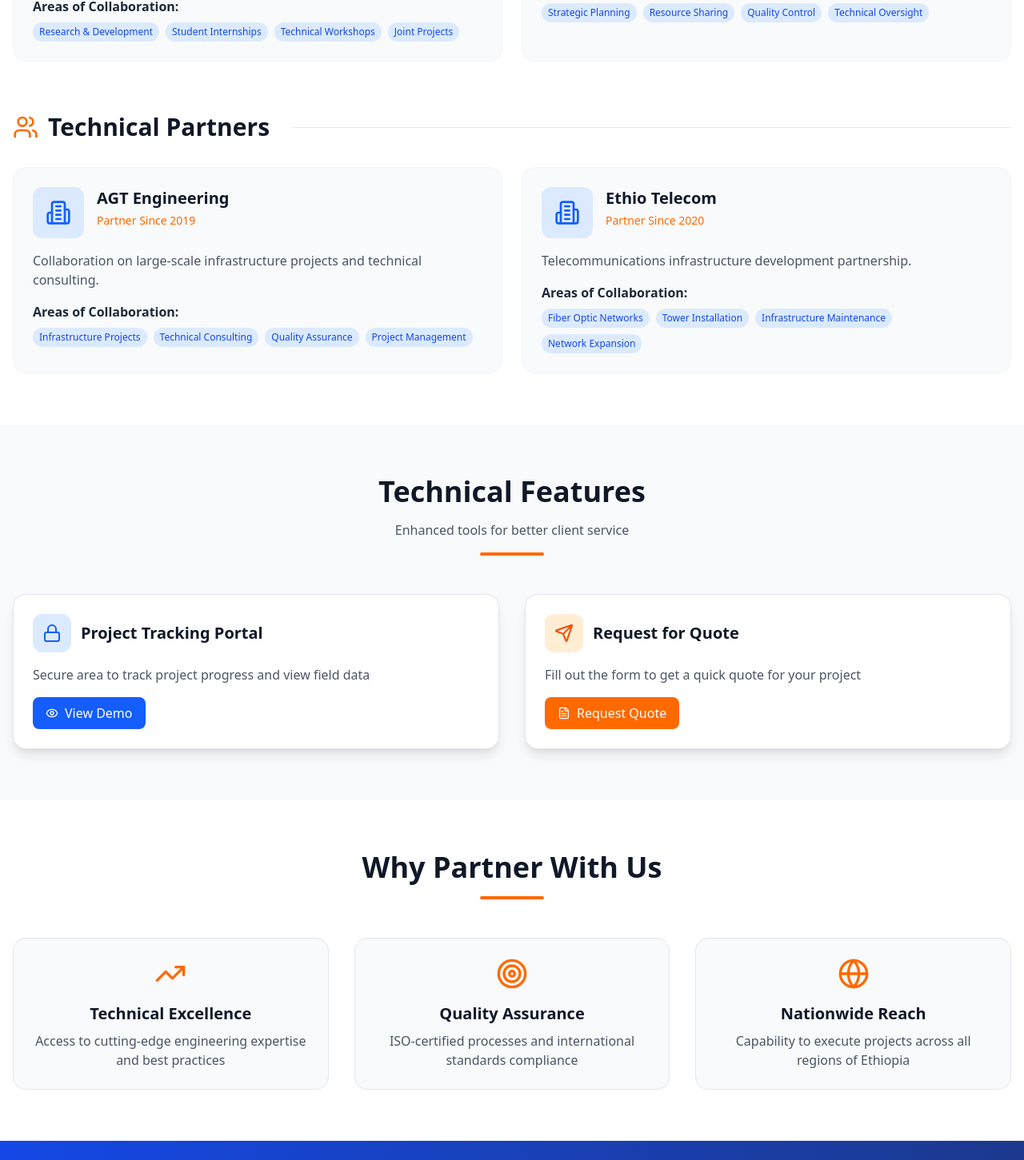
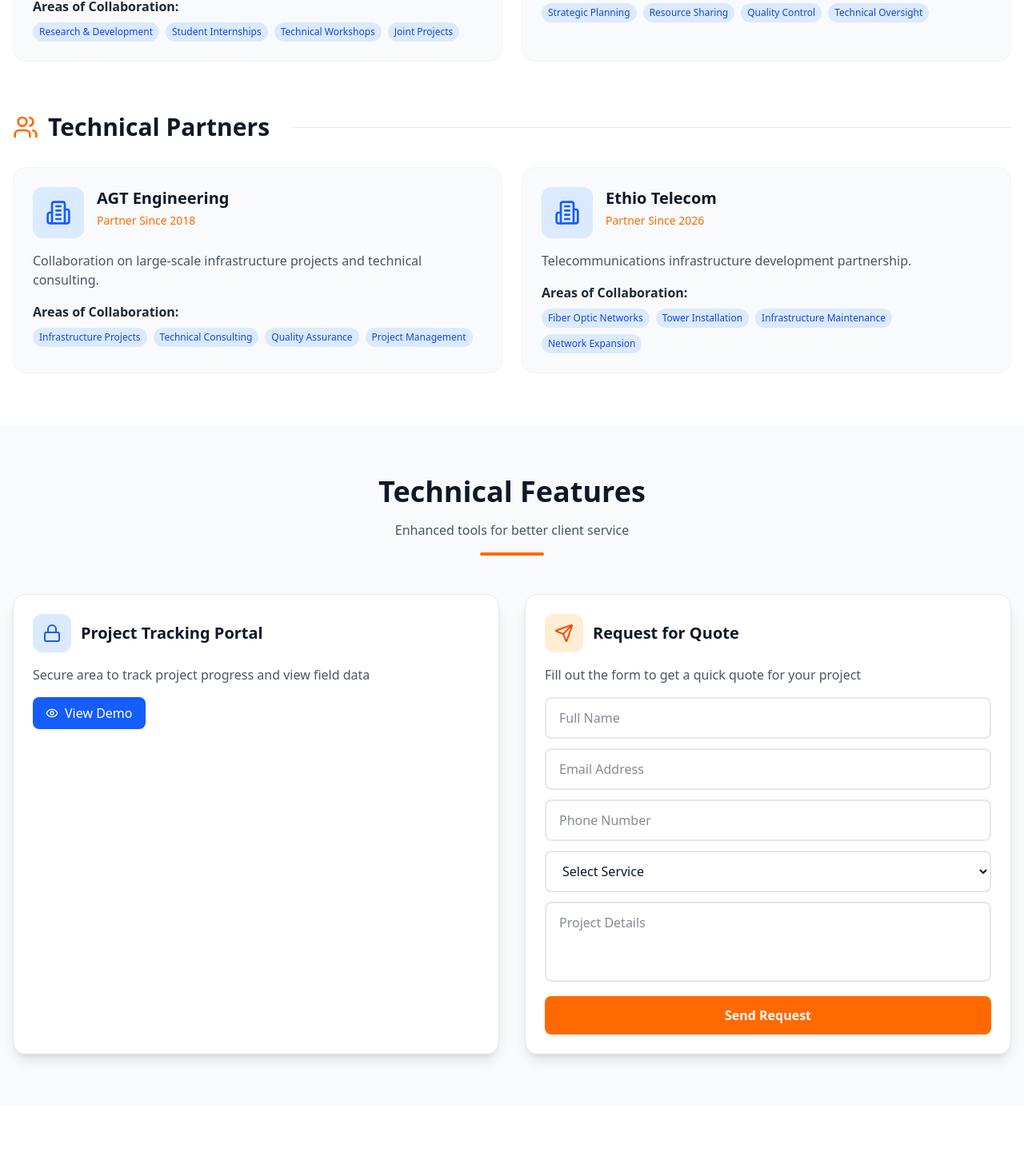
Before and after one commit to 19mekdes/Alpha-Line-PLC, a React (Vite) app: page /partners in a window 1280 px wide. Shown: the part 661-2112 px from the top of the page at 80% size. Built offline with nearby package versions, Linux system fonts and the light colour scheme.

Commit message:
modified

```diff
--- a/src/Pages/Partners.jsx
+++ b/src/Pages/Partners.jsx
@@ -1,27 +1,45 @@
-import React, { useState } from 'react';
-import { Link } from 'react-router-dom';
-import { motion } from 'framer-motion';
-import { useTranslation } from 'react-i18next';
+import React, { useState } from "react";
+import { Link } from "react-router-dom";
+import { motion } from "framer-motion";
+import { useTranslation } from "react-i18next";
 import {
-  Building2, Handshake, Award, Users, Star,
-  ArrowRight, CheckCircle, Globe, Briefcase,
-  Heart, Target, TrendingUp, MapPin, Calendar,
-  Phone, Mail, Send, Lock, FileText, Map,
-  Download, Eye, ExternalLink
-} from 'lucide-react';
+  Building2,
+  Handshake,
+  Award,
+  Users,
+  Star,
+  ArrowRight,
+  CheckCircle,
+  Globe,
+  Briefcase,
+  Heart,
+  Target,
+  TrendingUp,
+  MapPin,
+  Calendar,
+  Phone,
+  Mail,
+  Send,
+  Lock,
+  FileText,
+  Map,
+  Download,
+  Eye,
+  ExternalLink,
+} from "lucide-react";
 
 const PartnersPage = () => {
   const { t, i18n } = useTranslation();
-  const isAmharic = i18n.language === 'am';
+  const isAmharic = i18n.language === "am";
   const [showPortal, setShowPortal] = useState(false);
   const [showQuoteForm, setShowQuoteForm] = useState(false);
   const [formData, setFormData] = useState({
-    name: '',
-    email: '',
-    phone: '',
-    company: '',
-    service: '',
-    message: ''
+    name: "",
+    email: "",
+    phone: "",
+    company: "",
+    service: "",
+    message: "",
   });
   const [formSubmitted, setFormSubmitted] = useState(false);
 
@@ -35,20 +53,32 @@ const PartnersPage = () => {
         {
           name: "Bahir Dar Institute of Technology",
           nameAm: "ባህር ዳር የቴክኖሎጂ ተቋም",
-          description: "Academic partnership for research, innovation, and technical training programs.",
+          description:
+            "Academic partnership for research, innovation, and technical training programs.",
           descriptionAm: "ለምርምር፣ ለፈጠራ እና ለቴክኒክ ስልጠና ፕሮግራሞች የአካዳሚክ ትብብር።",
           year: "2018",
-          collaboration: ["Research & Development", "Student Internships", "Technical Workshops", "Joint Projects"]
+          collaboration: [
+            "Research & Development",
+            "Student Internships",
+            "Technical Workshops",
+            "Joint Projects",
+          ],
         },
         {
           name: "Alpha Line Engineering PLC",
-          nameAm: "አልፋ መስመር ኢንጂነሪንግ ኃላፊነቱ የተወሰነ የግል ማህበር",
-          description: "Parent company providing strategic guidance and resource support.",
+          nameAm: "አልፋላይን ኢንጂነሪንግ ኃላ/የተ/የግ/ማህበር",
+          description:
+            "Parent company providing strategic guidance and resource support.",
           descriptionAm: "ስልታዊ መመሪያ እና የሃብት ድጋፍ የሚሰጥ የወላጅ ኩባንያ።",
-          year: "2015",
-          collaboration: ["Strategic Planning", "Resource Sharing", "Quality Control", "Technical Oversight"]
-        }
-      ]
+          year: "2018",
+          collaboration: [
+            "Strategic Planning",
+            "Resource Sharing",
+            "Quality Control",
+            "Technical Oversight",
+          ],
+        },
+      ],
     },
     {
       title: "Technical Partners",
@@ -58,28 +88,40 @@ const PartnersPage = () => {
         {
           name: "AGT Engineering",
           nameAm: "ኤጂቲ ኢንጂነሪንግ",
-          description: "Collaboration on large-scale infrastructure projects and technical consulting.",
+          description:
+            "Collaboration on large-scale infrastructure projects and technical consulting.",
           descriptionAm: "በትላልቅ የመሠረተ ልማት ፕሮጀክቶች እና የቴክኒክ ማማከር ላይ ትብብር።",
-          year: "2019",
-          collaboration: ["Infrastructure Projects", "Technical Consulting", "Quality Assurance", "Project Management"]
+          year: "2018",
+          collaboration: [
+            "Infrastructure Projects",
+            "Technical Consulting",
+            "Quality Assurance",
+            "Project Management",
+          ],
         },
         {
           name: "Ethio Telecom",
           nameAm: "ኢትዮ ቴሌኮም",
-          description: "Telecommunications infrastructure development partnership.",
+          description:
+            "Telecommunications infrastructure development partnership.",
           descriptionAm: "የቴሌኮሙኒኬሽን መሠረተ ልማት ልማት ትብብር።",
-          year: "2020",
-          collaboration: ["Fiber Optic Networks", "Tower Installation", "Infrastructure Maintenance", "Network Expansion"]
-        }
-      ]
-    }
+          year: "2026",
+          collaboration: [
+            "Fiber Optic Networks",
+            "Tower Installation",
+            "Infrastructure Maintenance",
+            "Network Expansion",
+          ],
+        },
+      ],
+    },
   ];
 
   // Handle form input change
   const handleInputChange = (e) => {
     setFormData({
       ...formData,
-      [e.target.name]: e.target.value
+      [e.target.name]: e.target.value,
     });
   };
 
@@ -87,18 +129,18 @@ const PartnersPage = () => {
   const handleSubmit = (e) => {
     e.preventDefault();
     // Here you would send the data to your backend
-    console.log('Quote Request:', formData);
+    console.log("Quote Request:", formData);
     setFormSubmitted(true);
     setTimeout(() => {
       setFormSubmitted(false);
       setShowQuoteForm(false);
       setFormData({
-        name: '',
-        email: '',
-        phone: '',
-        company: '',
-        service: '',
-        message: ''
+        name: "",
+        email: "",
+        phone: "",
+        company: "",
+        service: "",
+        message: "",
       });
     }, 3000);
   };
@@ -108,16 +150,15 @@ const PartnersPage = () => {
     projectName: "Afdera Utility Infrastructure Project",
     status: "Completed",
     progress: 100,
-    startDate: "March 2023",
-    endDate: "March 2024",
+    startDate: "March 2017",
+    endDate: "March 2018",
     location: "Afar-Afdera Region",
     fiberDeployed: "50+ KM",
-    utilityPoles: "200+"
+    utilityPoles: "200+",
   };
 
   return (
     <div className="min-h-screen bg-white">
-
       {/* Hero Section - White Background */}
       <section className="relative py-20 bg-white">
         <div className="container mx-auto px-4 text-center">
@@ -150,11 +191,11 @@ const PartnersPage = () => {
                 transition={{ duration: 0.5 }}
                 className="flex items-center gap-3 mb-8"
               >
-                <div className="text-orange-500">
-                  {category.icon}
-                </div>
+                <div className="text-orange-500">{category.icon}</div>
                 <h2 className="text-2xl md:text-3xl font-bold text-gray-900">
-                  {isAmharic && category.titleAm ? category.titleAm : category.title}
+                  {isAmharic && category.titleAm
+                    ? category.titleAm
+                    : category.title}
                 </h2>
                 <div className="flex-1 h-px bg-gray-200 ml-4" />
               </motion.div>
@@ -169,28 +210,39 @@ const PartnersPage = () => {
                     className="bg-gray-50 rounded-2xl p-6 hover:shadow-lg transition-all duration-300 border border-gray-100"
                   >
                     <div className="flex items-start gap-4 mb-4">
-                      <div className="w-16 h-16 bg-blue-100 rounded-xl flex items-center justify-center flex-shrink-0">
+                      <div className="w-16 h-16 bg-blue-100 rounded-xl flex items-center justify-center shrink-0">
                         <Building2 className="w-8 h-8 text-blue-600" />
                       </div>
                       <div>
                         <h3 className="text-xl font-bold text-gray-900">
-                          {isAmharic && partner.nameAm ? partner.nameAm : partner.name}
+                          {isAmharic && partner.nameAm
+                            ? partner.nameAm
+                            : partner.name}
                         </h3>
                         <div className="flex items-center gap-2 mt-1">
-                          <span className="text-sm text-orange-500">Partner Since {partner.year}</span>
+                          <span className="text-sm text-orange-500">
+                            Partner Since {partner.year}
+                          </span>
                         </div>
                       </div>
                     </div>
 
                     <p className="text-gray-600 mb-4">
-                      {isAmharic && partner.descriptionAm ? partner.descriptionAm : partner.description}
+                      {isAmharic && partner.descriptionAm
+                        ? partner.descriptionAm
+                        : partner.description}
                     </p>
 
                     <div className="space-y-2">
-                      <h4 className="font-semibold text-gray-800 mb-2">Areas of Collaboration:</h4>
+                      <h4 className="font-semibold text-gray-800 mb-2">
+                        Areas of Collaboration:
+                      </h4>
                       <div className="flex flex-wrap gap-2">
                         {partner.collaboration.map((item, i) => (
-                          <span key={i} className="text-xs bg-blue-100 text-blue-700 px-2 py-1 rounded-full">
+                          <span
+                            key={i}
+                            className="text-xs bg-blue-100 text-blue-700 px-2 py-1 rounded-full"
+                          >
                             {item}
                           </span>
                         ))}
@@ -220,7 +272,6 @@ const PartnersPage = () => {
           </div>
 
           <div className="grid md:grid-cols-2 gap-8">
-
             {/* Project Tracking Portal Card */}
             <motion.div
               initial={{ opacity: 0, y: 30 }}
@@ -255,16 +306,23 @@ const PartnersPage = () => {
                   animate={{ opacity: 1, height: "auto" }}
                   className="mt-4 p-4 bg-gray-100 rounded-lg"
                 >
-                  <h4 className="font-semibold mb-3">Project: {projectData.projectName}</h4>
+                  <h4 className="font-semibold mb-3">
+                    Project: {projectData.projectName}
+                  </h4>
                   <div className="space-y-2 text-sm">
                     <div className="flex justify-between">
                       <span className="text-gray-600">Status:</span>
-                      <span className="text-green-600 font-semibold">{projectData.status}</span>
+                      <span className="text-green-600 font-semibold">
+                        {projectData.status}
+                      </span>
                     </div>
                     <div className="flex justify-between">
                       <span className="text-gray-600">Progress:</span>
                       <div className="w-32 bg-gray-300 rounded-full h-2">
-                        <div className="bg-green-500 h-2 rounded-full" style={{ width: `${projectData.progress}%` }} />
+                        <div
+                          className="bg-green-500 h-2 rounded-full"
+                          style={{ width: `${projectData.progress}%` }}
+                        />
                       </div>
                     </div>
                     <div className="flex justify-between">
@@ -284,6 +342,7 @@ const PartnersPage = () => {
             </motion.div>
 
             {/* Request for Quote Form Card */}
+            {/* Request for Quote Form Card - Always Visible */}
             <motion.div
               initial={{ opacity: 0, y: 30 }}
               whileInView={{ opacity: 1, y: 0 }}
@@ -303,35 +362,25 @@ const PartnersPage = () => {
                   ? "ለፕሮጀክትዎ ፈጣን ዋጋ ለማግኘት ቅጹን ይሙሉ"
                   : "Fill out the form to get a quick quote for your project"}
               </p>
-              <button
-                onClick={() => setShowQuoteForm(!showQuoteForm)}
-                className="inline-flex items-center px-4 py-2 bg-orange-500 hover:bg-orange-600 text-white rounded-lg transition-all"
-              >
-                <FileText className="w-4 h-4 mr-2" />
-                {showQuoteForm ? "Close Form" : "Request Quote"}
-              </button>
 
-              {showQuoteForm && (
-                <motion.form
-                  initial={{ opacity: 0, height: 0 }}
-                  animate={{ opacity: 1, height: "auto" }}
-                  onSubmit={handleSubmit}
-                  className="mt-4 space-y-3"
-                >
+              {/* FORM ALWAYS VISIBLE - NO COLLAPSE */}
+              <form onSubmit={handleSubmit} className="mt-4 space-y-3">
                 {formSubmitted ? (
                   <div className="p-4 bg-green-100 text-green-700 rounded-lg text-center">
                     <CheckCircle className="w-6 h-6 mx-auto mb-2" />
-                      {isAmharic ? "ጥያቄዎ ተልኳል! በቅርቡ እንመልሳለን።" : "Request sent! We'll get back to you soon."}
+                    {isAmharic
+                      ? "ጥያቄዎ ተልኳል! በቅርቡ እንመልሳለን።"
+                      : "Request sent! We'll get back to you soon."}
                   </div>
                 ) : (
                   <>
                     <input
                       type="text"
                       name="name"
-                        placeholder="Full Name"
+                      placeholder={isAmharic ? "ሙሉ ስም" : "Full Name"}
                       value={formData.name}
                       onChange={handleInputChange}
-                        className="w-full px-4 py-2 border border-gray-300 rounded-lg focus:outline-none focus:ring-2 focus:ring-orange-500"
+                      className="w-full px-4 py-3 bg-white border-2 border-gray-200 rounded-lg focus:outline-none focus:ring-2 focus:ring-orange-500 focus:border-orange-500 text-gray-900"
                       required
                     />
                     <input
@@ -340,49 +389,60 @@ const PartnersPage = () => {
                       placeholder="Email Address"
                       value={formData.email}
                       onChange={handleInputChange}
-                        className="w-full px-4 py-2 border border-gray-300 rounded-lg focus:outline-none focus:ring-2 focus:ring-orange-500"
+                      className="w-full px-4 py-3 bg-white border-2 border-gray-200 rounded-lg focus:outline-none focus:ring-2 focus:ring-orange-500 focus:border-orange-500 text-gray-900"
                       required
                     />
                     <input
                       type="tel"
                       name="phone"
-                        placeholder="Phone Number"
+                      placeholder={isAmharic ? "ስልክ ቁጥር" : "Phone Number"}
                       value={formData.phone}
                       onChange={handleInputChange}
-                        className="w-full px-4 py-2 border border-gray-300 rounded-lg focus:outline-none focus:ring-2 focus:ring-orange-500"
+                      className="w-full px-4 py-3 bg-white border-2 border-gray-200 rounded-lg focus:outline-none focus:ring-2 focus:ring-orange-500 focus:border-orange-500 text-gray-900"
                       required
                     />
                     <select
                       name="service"
                       value={formData.service}
                       onChange={handleInputChange}
-                        className="w-full px-4 py-2 border border-gray-300 rounded-lg focus:outline-none focus:ring-2 focus:ring-orange-500"
+                      className="w-full px-4 py-3 bg-white border-2 border-gray-200 rounded-lg focus:outline-none focus:ring-2 focus:ring-orange-500 focus:border-orange-500 text-gray-900 cursor-pointer"
                       required
                     >
-                        <option value="">Select Service</option>
-                        <option>Telecom Infrastructure</option>
-                        <option>Power & Utilities</option>
-                        <option>Engineering Consultancy</option>
-                        <option>Project Management</option>
+                      <option value="">
+                        {isAmharic ? "አገልግሎት ይምረጡ" : "Select Service"}
+                      </option>
+                      <option value="Telecom Infrastructure">
+                        {isAmharic ? "ቴሌኮም መሠረተ ልማት" : "Telecom Infrastructure"}
+                      </option>
+                      <option value="Power & Utilities">
+                        {isAmharic ? "ሃይል እና መገልገያዎች" : "Power & Utilities"}
+                      </option>
+                      <option value="Engineering Consultancy">
+                        {isAmharic ? "የምህንድስና ማማከር" : "Engineering Consultancy"}
+                      </option>
+                      <option value="Project Management">
+                        {isAmharic ? "የፕሮጀክት አስተዳደር" : "Project Management"}
+                      </option>
                     </select>
                     <textarea
                       name="message"
-                        placeholder="Project Details"
+                      placeholder={
+                        isAmharic ? "የፕሮጀክት ዝርዝሮች" : "Project Details"
+                      }
                       rows="3"
                       value={formData.message}
                       onChange={handleInputChange}
-                        className="w-full px-4 py-2 border border-gray-300 rounded-lg focus:outline-none focus:ring-2 focus:ring-orange-500"
+                      className="w-full px-4 py-3 bg-white border-2 border-gray-200 rounded-lg focus:outline-none focus:ring-2 focus:ring-orange-500 focus:border-orange-500 text-gray-900 resize-none"
                     />
                     <button
                       type="submit"
-                        className="w-full px-4 py-2 bg-orange-500 hover:bg-orange-600 text-white font-semibold rounded-lg transition-all"
+                      className="w-full px-4 py-3 bg-orange-500 hover:bg-orange-600 text-white font-semibold rounded-lg transition-all duration-300 transform hover:scale-105"
                     >
-                        Send Request
+                      {isAmharic ? "ጥያቄ ላኩ" : "Send Request"}
                     </button>
                   </>
                 )}
-                </motion.form>
-              )}
+              </form>
             </motion.div>
           </div>
         </div>
@@ -404,20 +464,23 @@ const PartnersPage = () => {
                 icon: <TrendingUp className="w-10 h-10" />,
                 title: "Technical Excellence",
                 titleAm: "ቴክኒካል ልቀት",
-                description: "Access to cutting-edge engineering expertise and best practices"
+                description:
+                  "Access to cutting-edge engineering expertise and best practices",
               },
               {
                 icon: <Target className="w-10 h-10" />,
                 title: "Quality Assurance",
                 titleAm: "የጥራት ማረጋገጫ",
-                description: "ISO-certified processes and international standards compliance"
+                description:
+                  "ISO-certified processes and international standards compliance",
               },
               {
                 icon: <Globe className="w-10 h-10" />,
                 title: "Nationwide Reach",
                 titleAm: "ሀገር አቀፍ ተደራሽነት",
-                description: "Capability to execute projects across all regions of Ethiopia"
-              }
+                description:
+                  "Capability to execute projects across all regions of Ethiopia",
+              },
             ].map((benefit, idx) => (
               <motion.div
                 key={idx}
@@ -430,7 +493,9 @@ const PartnersPage = () => {
                   {benefit.icon}
                 </div>
                 <h3 className="text-xl font-bold mb-2 text-gray-900">
-                  {isAmharic && benefit.titleAm ? benefit.titleAm : benefit.title}
+                  {isAmharic && benefit.titleAm
+                    ? benefit.titleAm
+                    : benefit.title}
                 </h3>
                 <p className="text-gray-600">{benefit.description}</p>
               </motion.div>
@@ -440,7 +505,7 @@ const PartnersPage = () => {
       </section>
 
       {/* CTA Section */}
-      <section className="py-16 bg-gradient-to-r from-blue-700 to-blue-900 text-white">
+      <section className="py-16 bg-linear-to-r from-blue-700 to-blue-900 text-white">
         <div className="container mx-auto px-4 text-center">
           <motion.div
             initial={{ opacity: 0, y: 30 }}
@@ -448,7 +513,9 @@ const PartnersPage = () => {
             transition={{ duration: 0.6 }}
           >
             <h2 className="text-3xl md:text-4xl font-bold mb-4">
-              {isAmharic ? "ከእኛ ጋር ለመተባበር ፍላጎት አለዎት?" : "Interested in Partnering With Us?"}
+              {isAmharic
+                ? "ከእኛ ጋር ለመተባበር ፍላጎት አለዎት?"
+                : "Interested in Partnering With Us?"}
             </h2>
             <p className="text-xl mb-8 text-blue-100 max-w-2xl mx-auto">
               {isAmharic
```
Also changed, not shown: src/Pages/Home.jsx (+15 -12 lines), src/Pages/Projects.jsx (+38 -52 lines), public/images/about-team.jpg (renamed from public/images/image2.jpg). Lines whose indentation alone changed are shown as unchanged.
